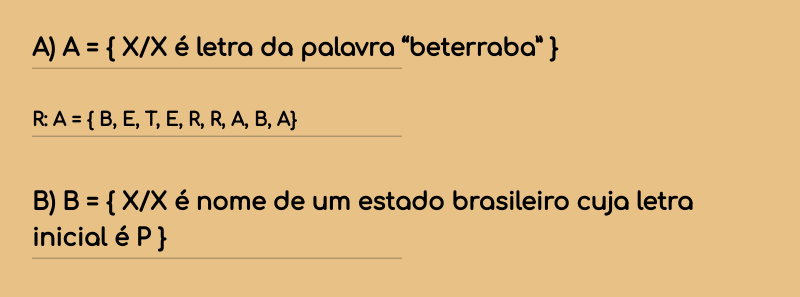
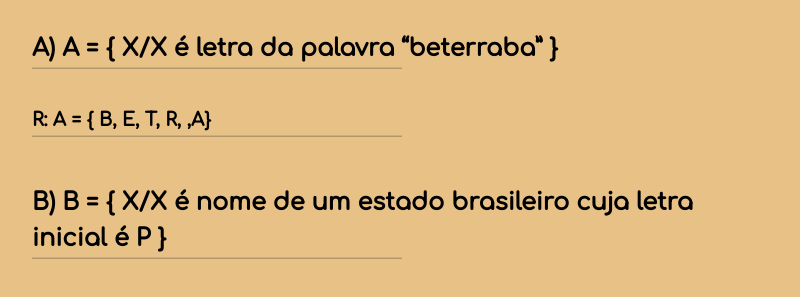
Before and after one commit to heart-leap/heart-leap.github.io, a Jekyll site: the page built from _posts/2021-02-23-ab-tarefa-de-matematica.md, in a window 1280 px wide and 900 px high, scrolled down 749 px. Shown: the part 150-447 px from the top of the window, without its empty margins (238-1038 px from the left). Built offline with Jekyll 4.4.1, drawn with Linux system fonts in a browser that asks for light colours.

```diff
--- a/_posts/2021-02-23-ab-tarefa-de-matematica.md
+++ b/_posts/2021-02-23-ab-tarefa-de-matematica.md
@@ -18,7 +18,7 @@ tags: [Matematica]
 
 ## A) A = { X/X é letra da palavra "beterraba" }
 
-### R: A = { B, E, T, E, R, R, A, B, A}
+### R: A = { B, E, T, R, ,A}
 
 ## B) B = { X/X é nome de um estado brasileiro cuja letra inicial é P }
 
```
